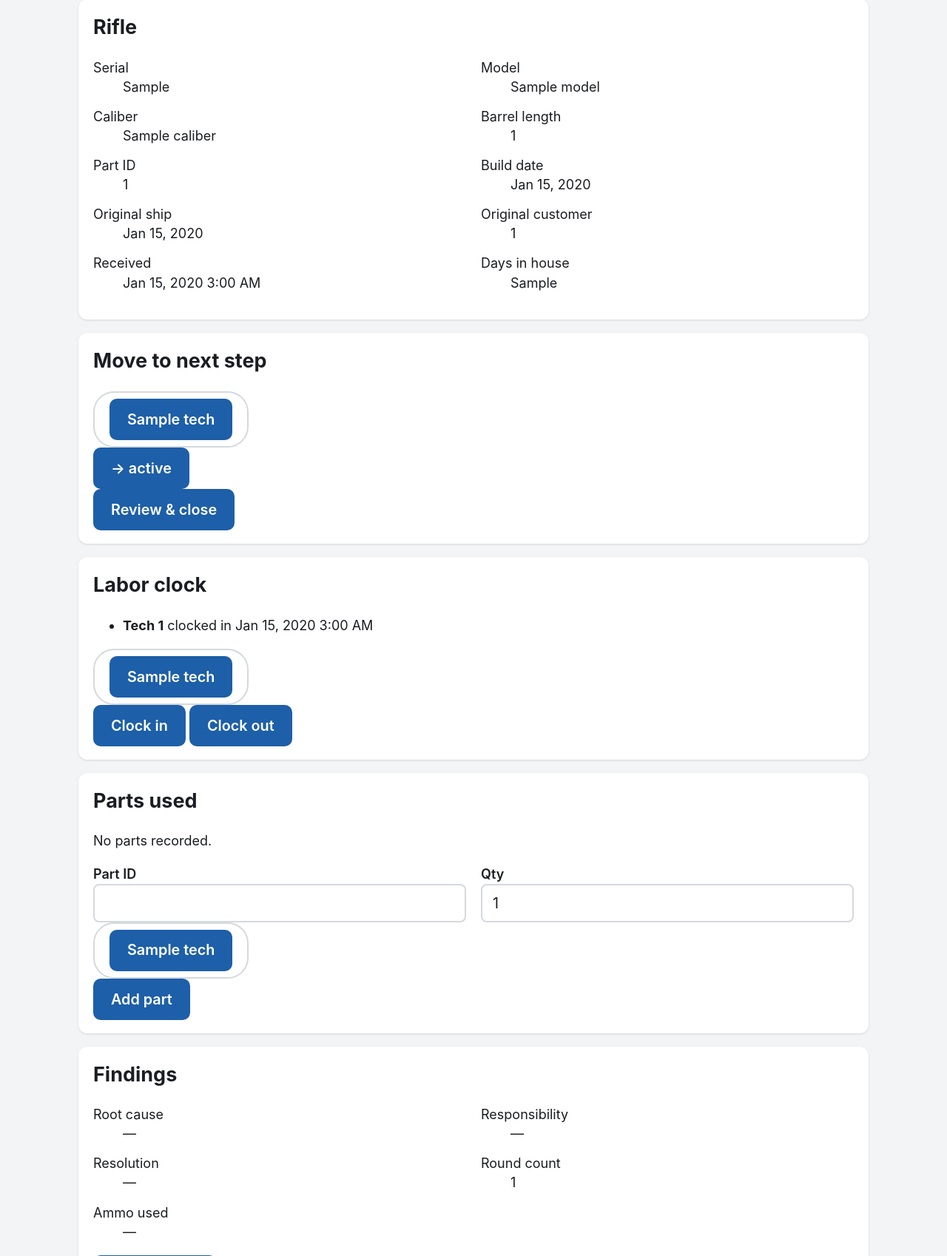
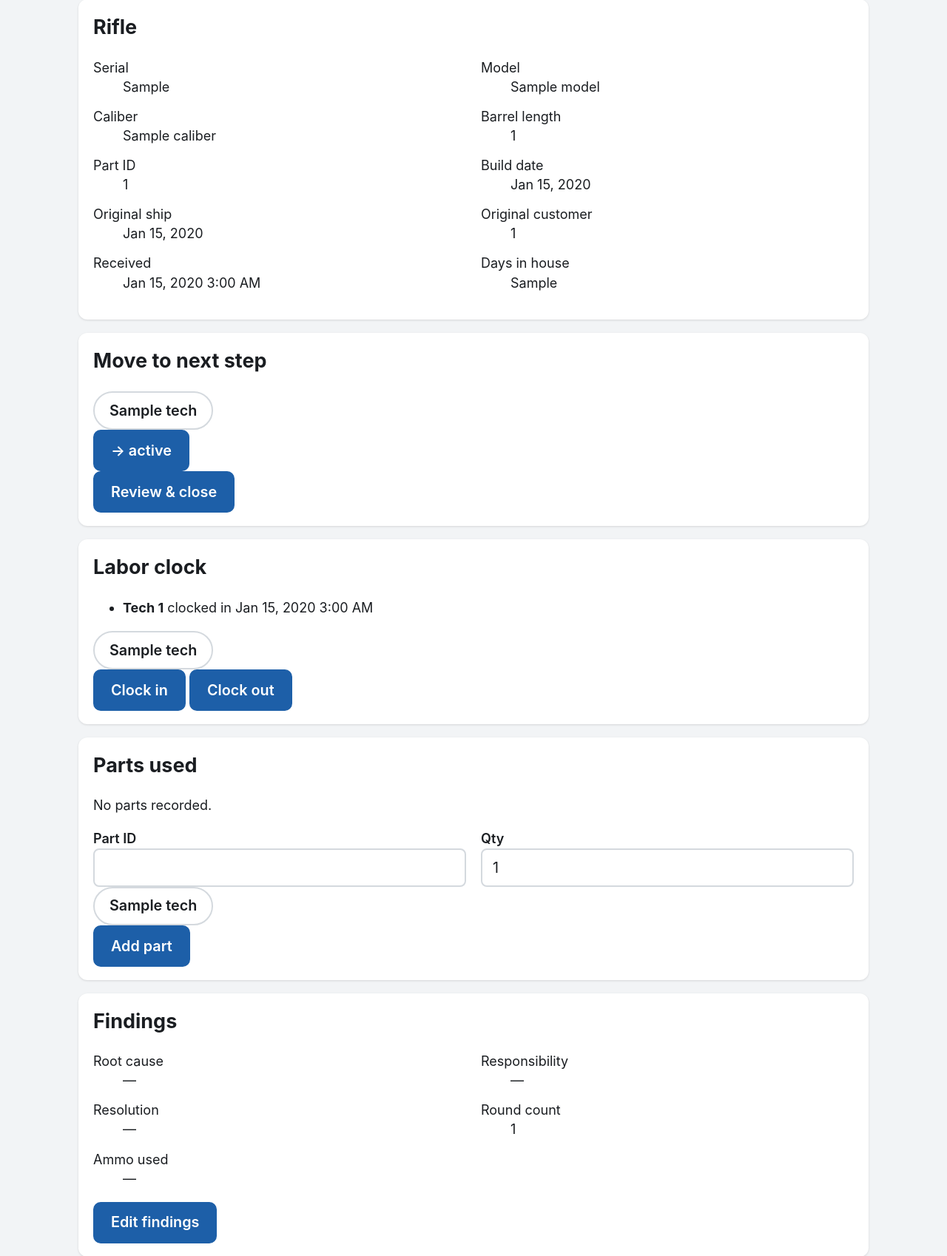
Before and after one commit to tylerwhitlock50/zendeskTicketSummarizer, a Flask app: template templates/rtm/detail.html in a window 1280 px wide. Shown: the part 236-1934 px from the top of the page at 74% size. Run offline with Flask 3, Linux system fonts and the light colour scheme; the template is opened without the code that fills it: most values are stand-ins (such as "Sample title", 1, 10 or a date in 2020); some libraries are stand-ins or nearby versions.

Commit message:
Fix report count keys and choice-pill checked contrast
Pareto/split tables read row.rtm_count (rtm_db's actual key); neutralize
.btn-big styling inside choice-group pills so only the checked pill
renders filled.

Co-Authored-By: Claude Fable 5 <noreply@anthropic.com>

```diff
--- a/static/rtm.css
+++ b/static/rtm.css
@@ -130,6 +130,18 @@ body.rtm-page {
   position: absolute;
   opacity: 0;
   pointer-events: none;
+}
+
+/* Templates wrap the pill text in .btn-big spans; neutralize that inside a
+   choice pill so unselected pills read as outlined, not filled. */
+.choice-group label .btn-big {
+  background: transparent;
+  color: inherit;
+  border: none;
+  box-shadow: none;
+  min-height: 0;
+  min-width: 0;
+  padding: 0;
 }
 
 .choice-group label:has(input:checked) {
--- a/templates/rtm/reports.html
+++ b/templates/rtm/reports.html
@@ -106,7 +106,7 @@
         {% for row in report.get('root_cause_pareto') or [] %}
         <tr>
           <td>{{ row.get('label') or '—' }}</td>
-          <td class="num">{{ row.get('count', row.get('rtms', 0)) }}</td>
+          <td class="num">{{ row.get('rtm_count', 0) }}</td>
           <td class="num">{{ '%.1f'|format(row.get('cumulative_pct', row.get('cum_pct', 0)) or 0) }}</td>
         </tr>
         {% else %}
@@ -125,7 +125,7 @@
         <thead><tr><th>Responsibility</th><th class="num">Count</th></tr></thead>
         <tbody>
           {% for row in report.get('responsibility_split') or [] %}
-          <tr><td>{{ row.get('label') or '—' }}</td><td class="num">{{ row.get('count', row.get('rtms', 0)) }}</td></tr>
+          <tr><td>{{ row.get('label') or '—' }}</td><td class="num">{{ row.get('rtm_count', 0) }}</td></tr>
           {% else %}
           <tr><td colspan="2">No data.</td></tr>
           {% endfor %}
@@ -140,7 +140,7 @@
         <thead><tr><th>Resolution</th><th class="num">Count</th></tr></thead>
         <tbody>
           {% for row in report.get('resolution_split') or [] %}
-          <tr><td>{{ row.get('label') or '—' }}</td><td class="num">{{ row.get('count', row.get('rtms', 0)) }}</td></tr>
+          <tr><td>{{ row.get('label') or '—' }}</td><td class="num">{{ row.get('rtm_count', 0) }}</td></tr>
           {% else %}
           <tr><td colspan="2">No data.</td></tr>
           {% endfor %}
```
